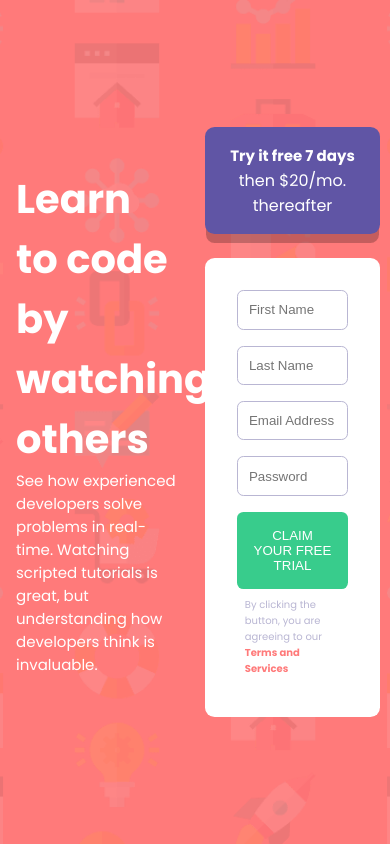
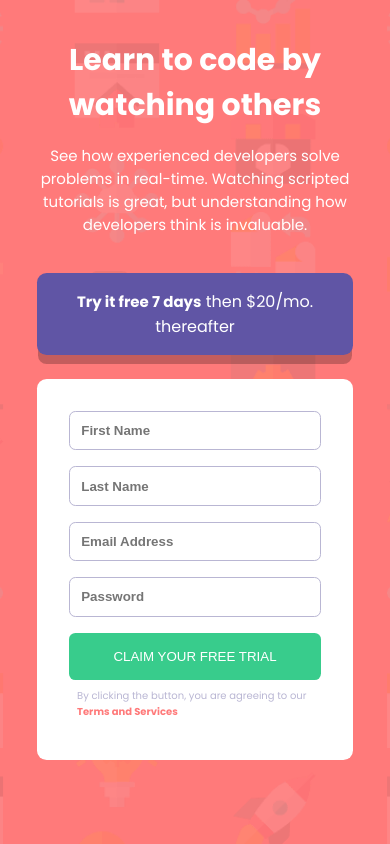
Before and after one commit to rody-huancas/intro-component-with-signup-form-master, a plain HTML site: page index.html in a window 390 px wide. Drawn offline with Linux system fonts and the light colour scheme.

Commit message:
Modo Responsive

```diff
--- a/assets/css/styles.css
+++ b/assets/css/styles.css
@@ -112,6 +112,10 @@ body {
   outline: none;
 }
 
+.container .form .form-container .group-form .field .input::placeholder {
+  font-weight: 700;
+}
+
 .container .form .form-container .submit {
   background-color: var(--Green);
   border: none;
@@ -131,7 +135,7 @@ body {
 
 .container .form .form-container .form-text__bottom {
   padding: 0.5rem;
-  font-size: 10px;
+  font-size: 0.625rem;
   color: var(--GrayishBlue);
 }
 
@@ -152,7 +156,7 @@ body {
 
 .error {
   color: var(--Red);
-  font-size: 12px;
+  font-size: 0.75rem;
   font-style: italic;
   text-align: right;
   padding-top: 0.4rem;
@@ -162,3 +166,26 @@ body {
   color: var(--Red);
 }
 /********************************/
+
+/* responsive */
+@media (max-width: 500px) {
+  .container {
+    width: 90%;
+    height: 90%;
+    flex-direction: column;
+  }
+
+  .container .left {
+    width: 100%;
+    text-align: center;
+  }
+
+  .container .left .title {
+    font-size: 1.875rem;
+    padding-bottom: 1rem;
+  }
+
+  .container .form {
+    width: 100%;
+  }
+}
```
